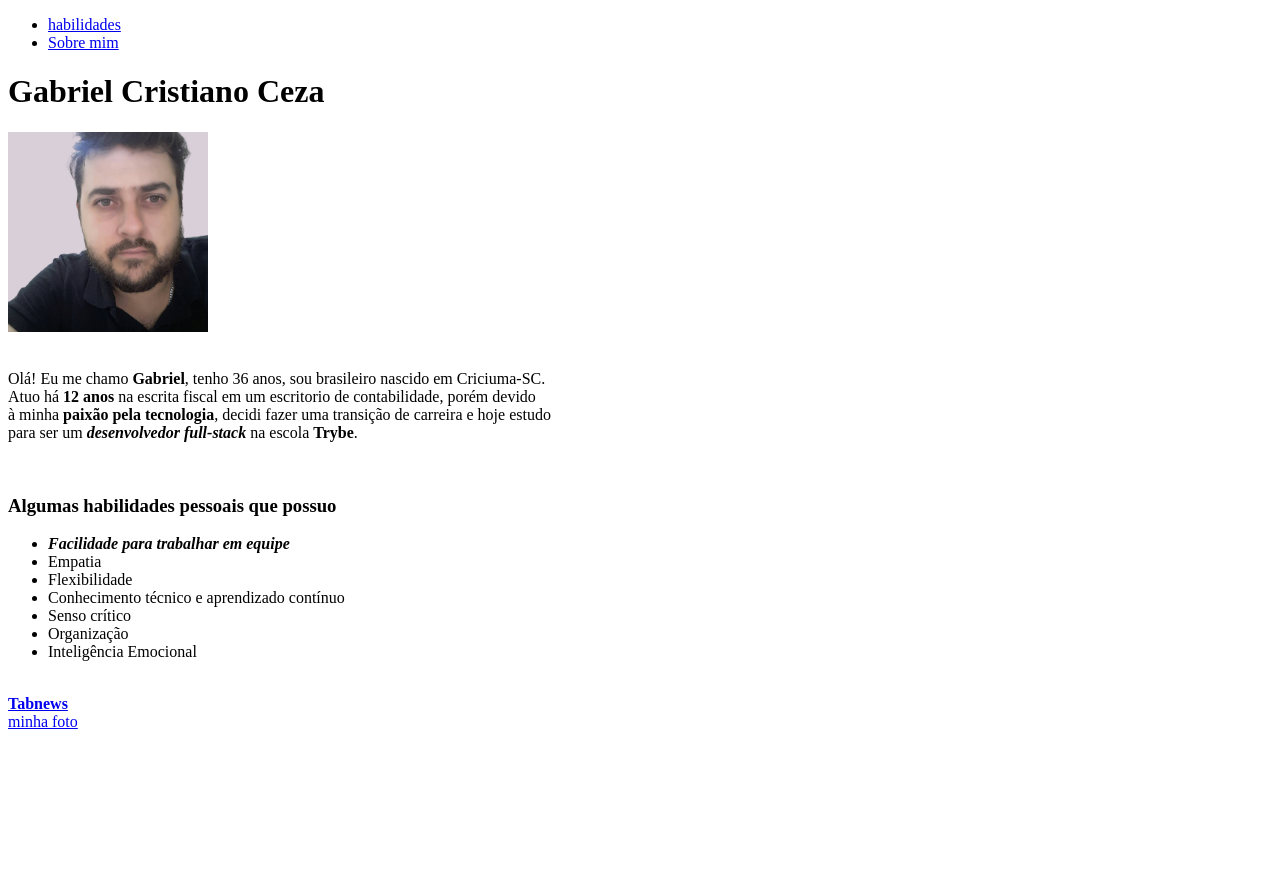
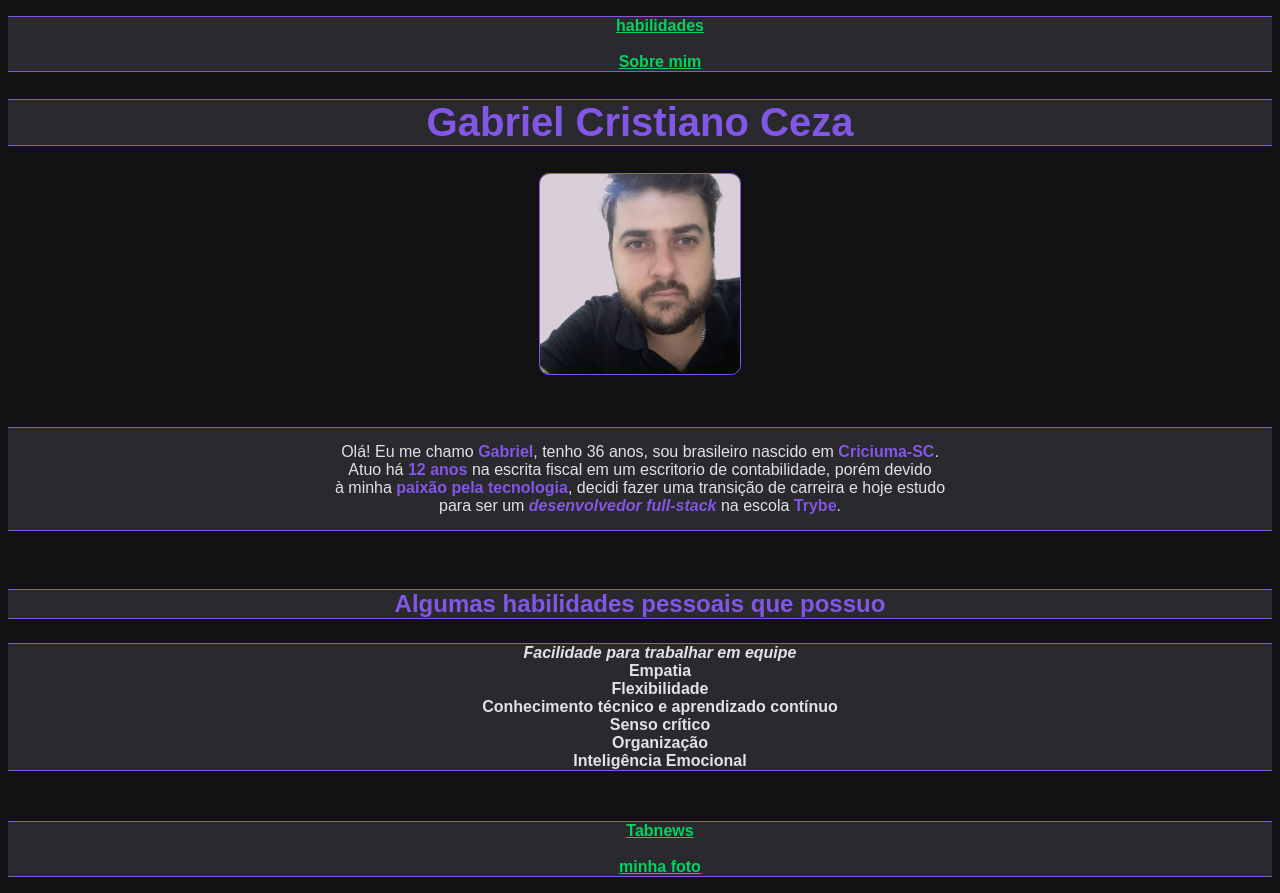
Before and after one commit to Gabriel-Ceza/Gabriel-Ceza.github.io, a plain HTML site: page index.html in a window 1280 px wide. Before the commit the page ends 800 px from the top, so only its background shows below. Drawn offline with Linux system fonts and the light colour scheme.

Commit message:
atualizando portifolio de acordo com o exercicio da secao 2 do dia 2

```diff
--- a/index.html
+++ b/index.html
@@ -4,18 +4,20 @@
     <meta charset="UTF-8">
     <meta name="viewport" content="width=device-width, initial-scale=1.0">
     <title>Portfólio Web</title>
+    <link rel="stylesheet" type="text/css" href="style.css">
+
 </head>
 <body>
     <ul>
-        <li><a href="#habilidades">habilidades</a></li>
+        <li><a href="#habilidades">habilidades</a></li> <br>
         <li><a href="#sobre-mim">Sobre mim</a></li>
     </ul>
     <h1 id="titulo">Gabriel Cristiano Ceza </h1>
 
-    <img id="ink-img-perfil" src="img/foto perfil Gabriel.png" alt="foto de rosto de Gabriel Cristiano Ceza" width="200px">
+    <img id="link-img-perfil" src="img/foto perfil Gabriel.png" alt="foto de rosto de Gabriel Cristiano Ceza">
     <br>
     <br>
-    <p id="sobre">Olá! Eu me chamo <strong>Gabriel</strong>, tenho 36 anos, sou brasileiro nascido em Criciuma-SC. <br>Atuo há <strong>12 anos </strong>na escrita fiscal em um escritorio de contabilidade, porém devido <br> à minha <strong>paixão pela tecnologia</strong>,
+    <p id="sobre">Olá! Eu me chamo <strong>Gabriel</strong>, tenho 36 anos, sou brasileiro nascido em <strong>Criciuma-SC</strong>. <br>Atuo há <strong>12 anos </strong>na escrita fiscal em um escritorio de contabilidade, porém devido <br> à minha <strong>paixão pela tecnologia</strong>,
     decidi fazer uma transição de carreira e hoje estudo <br>para ser um <em><strong>desenvolvedor full-stack</strong></em>  na escola <strong>Trybe</strong>.
     </p>
     <br>
@@ -23,7 +25,7 @@
     <h3>Algumas habilidades pessoais que possuo</h3>
 
     <ul id="habilidades">
-        <li><em><strong>Facilidade para trabalhar em equipe</strong></em></li>
+        <li><em>Facilidade para trabalhar em equipe</em></li>
         <li>Empatia</li>
         <li>Flexibilidade</li>
         <li>Conhecimento técnico e aprendizado contínuo</li>
@@ -32,8 +34,9 @@
         <li>Inteligência Emocional</li>
     </ul>
     <br>
-
-    <a href="https://www.tabnews.com.br/" target="_blank"><strong>Tabnews</strong></a> <br>
-    <a href="#link-img-perfil">minha foto</a>
+    <ul>
+        <li><a href="https://www.tabnews.com.br/" target="_blank">Tabnews</a></li> <br>
+        <li><a href="#link-img-perfil">minha foto</a> </li>
+    </ul>
 </body>
 </html>
--- /dev/null
+++ b/style.css
@@ -0,0 +1,61 @@
+body {
+    background-color: rgb(18, 18, 20);
+    font-size: 16px;
+    color: #E1E1E6;
+    font-family: Gooper,sans-serif;
+}
+
+h1{
+    font-size: 2.5em;
+    color: #8257E5;
+    text-align: center;
+    font-family: fantasy;
+    background-color: #29292E;
+    border-top: 1px solid #8257E5;
+    border-bottom: 1px solid #8257E5;
+}
+
+h3 {
+    text-align: center;
+    font-size: 1.5em;
+    background-color: #29292E;
+    color: #8257E5;
+    border-top: 1px solid #8257E5;
+    border-bottom: 1px solid #8257E5;
+}
+
+img {
+    width: 200px;
+    margin: auto;
+    display: block;
+    border-radius: 5%;
+    border: 1px solid #8257E5;
+}
+
+p{
+    text-align: center;
+    border-top: 1px solid #8257E5;
+    border-bottom: 1px solid #8257E5;
+    padding: 15px;
+    width: initial;
+    background-color: #29292E;
+
+}
+
+ul {
+    text-align: center;
+    list-style: none;
+    font-weight: 600;
+    background-color: #29292E;
+    border-top: 1px solid #8257E5;
+    border-bottom: 1px solid #8257E5;
+}
+
+strong {
+    color: #8257E5;
+}
+
+a {
+    color: #04D361;
+    font-weight: 600;
+}
```
